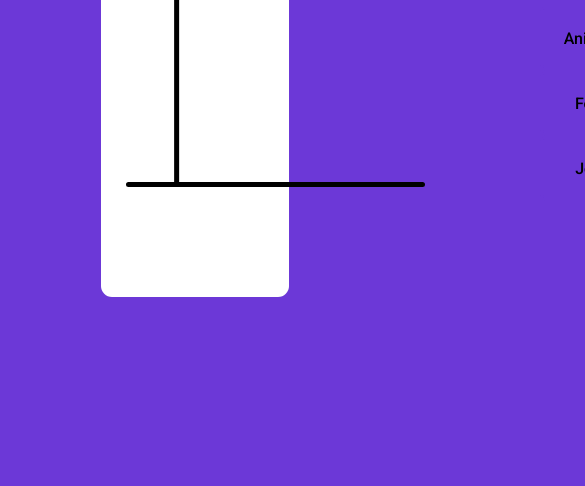
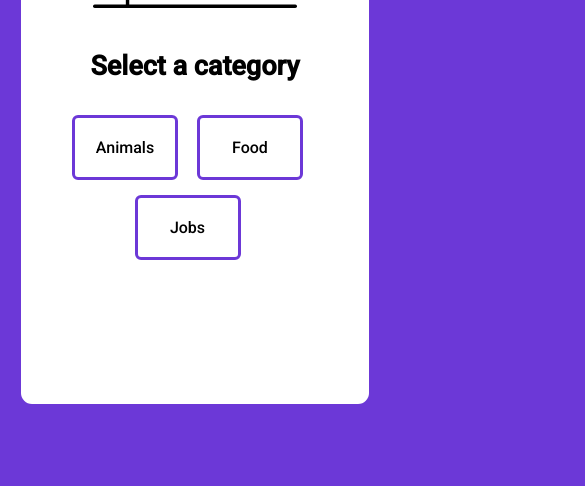
Before and after one commit to Astralapse/hangman-game, a plain HTML site: page index.html in a window 390 px wide. Shown: the part 398-884 px from the top of the page, 585 px wide, since content can reach past the window. After the commit the page ends 844 px from the top, so only its background shows below. Drawn offline with Linux system fonts and the light colour scheme.

Commit message:
adding adaptive

```diff
--- a/index.html
+++ b/index.html
@@ -26,7 +26,7 @@
                 </div>
 
                 <div class="category-btns">
-                    <h1>Select a category</h1>
+                    <h1 class="select-title">Select a category</h1>
                     <button id="animals" class="category-btn">Animals</button>
                     <button id="food" class="category-btn">Food</button>
                     <button id="jobs" class="category-btn">Jobs</button>
--- a/style.css
+++ b/style.css
@@ -1,6 +1,6 @@
 body {
     margin: 0;
-    overflow: hidden;
+    /* overflow: hidden; */
     background-color: rgb(108 56 215);
     font-family: 'Roboto', sans-serif;
 }
@@ -29,11 +29,10 @@ li {
     width: 60%;
     display: flex;
     align-items: center;
+    padding: 20px;
 }
 
-.hangman-container {
-    margin-left: 25px;
-}
+
 
 .game-zone {
     display: none;
@@ -164,6 +163,7 @@ li {
     width: 106px;
     margin-right: 15px;
     transition: all ease-out 0.3s;
+    margin-top: 15px;
 }
 
 .category-btn:hover {
@@ -268,3 +268,112 @@ li {
     background-color: rgb(123, 67, 235);
     border: solid rgb(123, 67, 235);
 }
+
+@media (max-width: 1370px) {
+    .select-title {
+        font-size: 27px;
+    }
+}
+
+@media (max-width: 1315px) {
+    .category-btns {
+        margin-left: 0;
+        top: 90px;
+    }
+
+    .game {
+        display: flex;
+        flex-direction: column;
+        height: 70%;
+    }
+
+    .letters {
+        margin-right: 0;
+    }
+
+    .game-zone {
+        padding-left: 0;
+    }
+}
+
+@media (max-width: 1120px) {
+    .game {
+        height: 80%;
+    }
+}
+
+@media (max-width: 1110px) {
+    .game {
+        height: 82%;
+        display: flex;
+        justify-content: center;
+    }
+
+    .category-btns {
+        top: 20px;
+    }
+}
+
+@media (max-width: 880px) {
+    .game {
+        width: 75%;
+    }
+}
+
+@media (max-width: 650px) {
+    .container {
+        width: 93%;
+    }
+
+    .game {
+        width: 80%;
+    }
+
+    .gallow {
+        height: 200px;
+    }
+}
+
+@media (max-width: 590px) {
+    .game {
+        width: 85%;
+    }
+
+    .gallow {
+        height: 200px;
+    }
+}
+
+@media (max-width: 550px) {
+    .game {
+        width: 100%;
+        padding: 0;
+    }
+}
+
+@media (max-width: 520px) {
+    .letter {
+        padding: 5px;
+        width: 27px;
+    }
+
+    .game {
+        width: 120%;
+    }
+
+    .container {
+        padding: 0;
+        width: 89%;
+    }
+}
+
+@media (max-width: 455px) {
+    .game {
+        height: 90%;
+    }
+
+    .popup-container {
+        margin-left: -150px;
+        width: 300px;
+    }
+}
```
